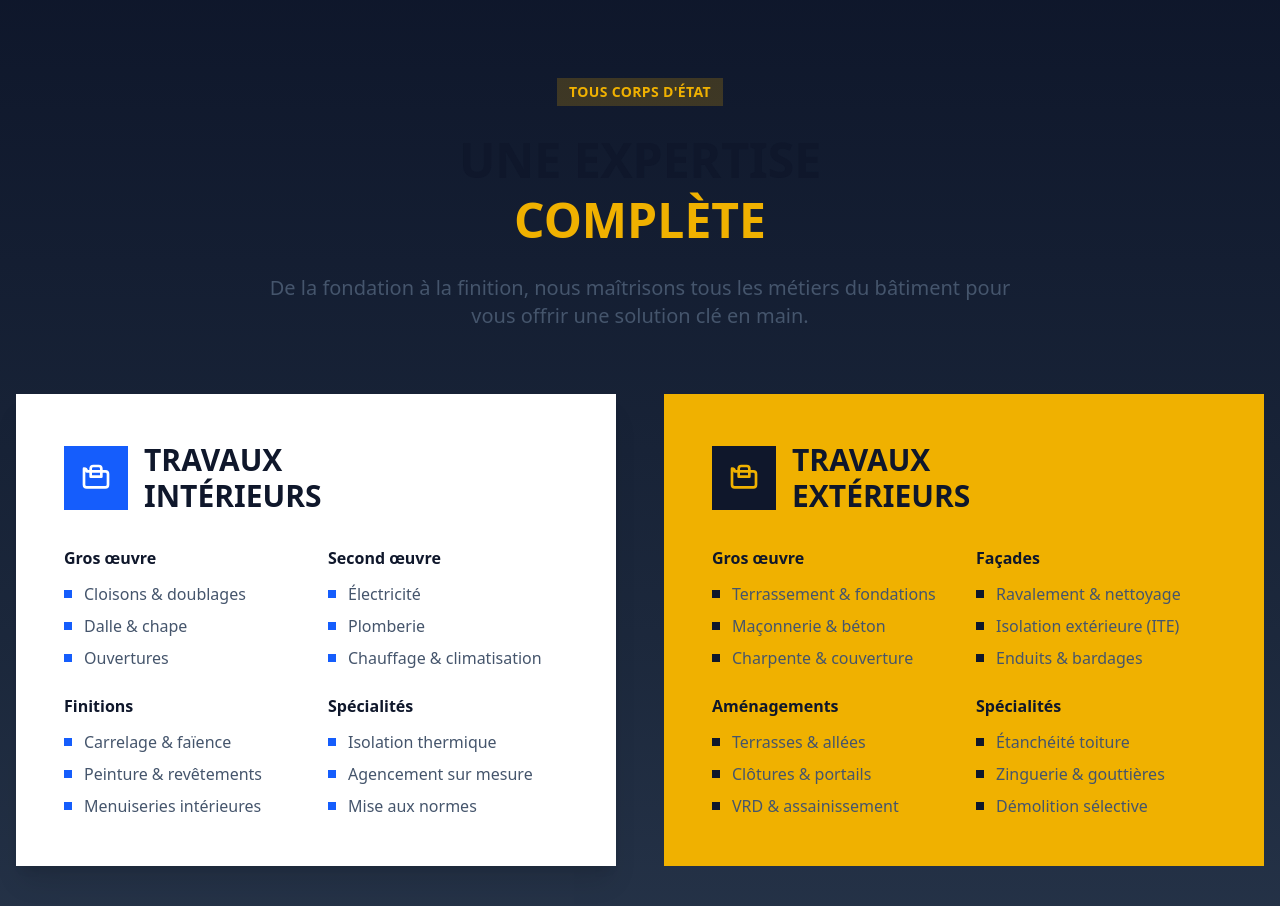
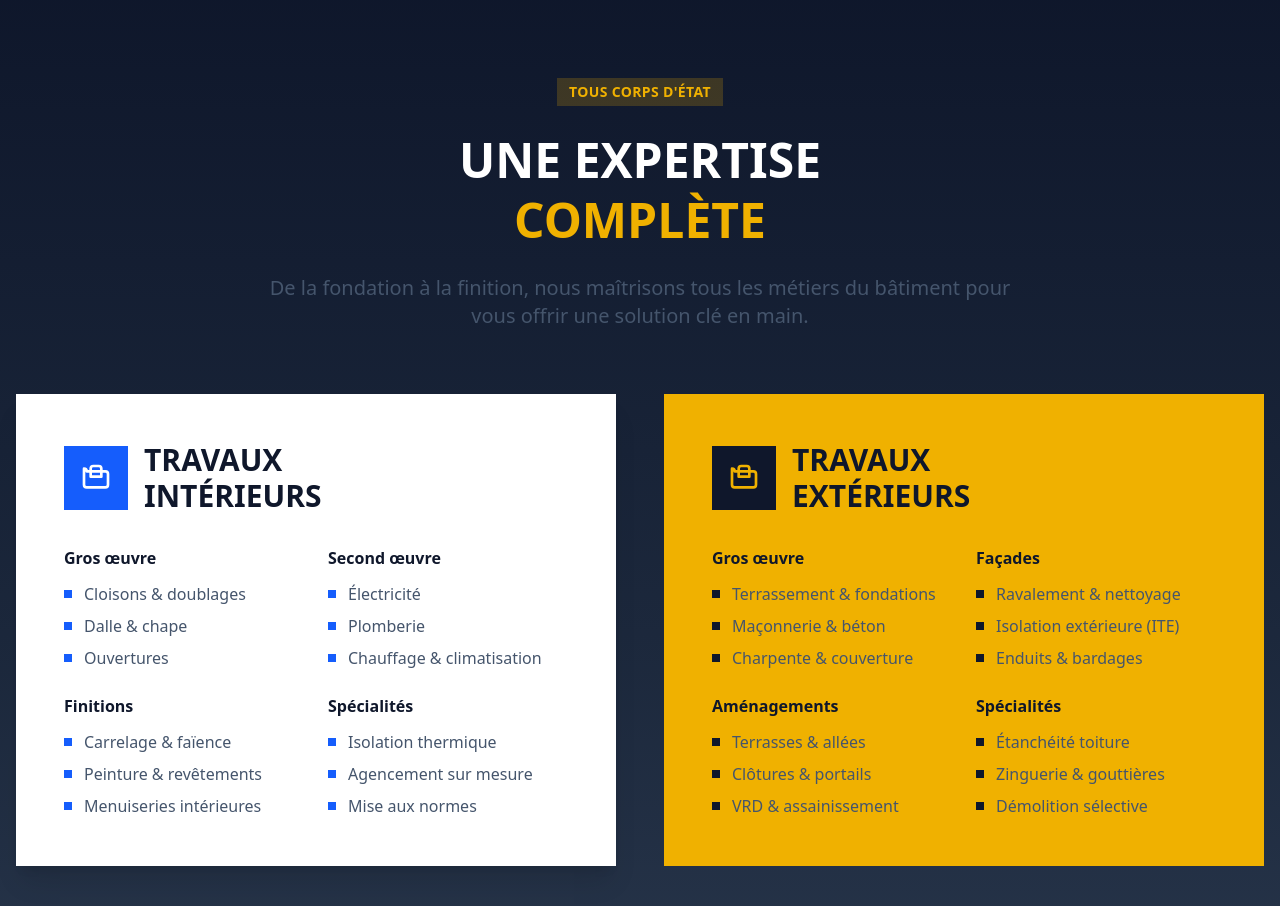
Before and after one commit to mariosrb/btp, a React (Vite) app: page / in a window 1280 px wide. Shown: the part 866-1772 px from the top of the page. Built offline with nearby package versions, Linux system fonts and the light colour scheme.

Commit message:
Enhance ExpertiseSection and SectionHeader components: add customizable class names for title, highlight, and description to improve styling flexibility.

```diff
--- a/src/components/Home/ExpertiseSection.jsx
+++ b/src/components/Home/ExpertiseSection.jsx
@@ -82,7 +82,10 @@ const ExpertiseSection = () => (
           badgeClassName="text-sm font-bold text-yellow-500 bg-yellow-500/20"
           title="UNE EXPERTISE"
           highlight="COMPLÈTE"
+          titleClassName="text-white"
+          highlightClassName="text-yellow-400"
           description="De la fondation à la finition, nous maîtrisons tous les métiers du bâtiment pour vous offrir une solution clé en main."
+          descriptionClassName="text-slate-100"
         />
       </div>
 
--- a/src/components/common/SectionHeader.jsx
+++ b/src/components/common/SectionHeader.jsx
@@ -8,6 +8,9 @@ const SectionHeader = ({
   description,
   align = 'center',
   className = '',
+  titleClassName = '',
+  highlightClassName = '',
+  descriptionClassName = '',
 }) => {
   const alignmentClass =
     align === 'left'
@@ -31,13 +34,40 @@ const SectionHeader = ({
         </span>
       )}
       {(title || highlight) && (
-        <h2 className="text-4xl md:text-5xl font-black text-slate-900 leading-tight">
+        <h2
+          className={[
+            'text-4xl md:text-5xl font-black leading-tight text-slate-900',
+            titleClassName,
+          ]
+            .filter(Boolean)
+            .join(' ')}
+        >
           {title}
-          {highlight && <span className="block text-yellow-500">{highlight}</span>}
+          {highlight && (
+            <span
+              className={[
+                'block text-yellow-500',
+                highlightClassName,
+              ]
+                .filter(Boolean)
+                .join(' ')}
+            >
+              {highlight}
+            </span>
+          )}
         </h2>
       )}
       {description && (
-        <p className="text-xl text-slate-600 max-w-3xl">{description}</p>
+        <p
+          className={[
+            'text-xl text-slate-600 max-w-3xl',
+            descriptionClassName,
+          ]
+            .filter(Boolean)
+            .join(' ')}
+        >
+          {description}
+        </p>
       )}
     </div>
   );
```
